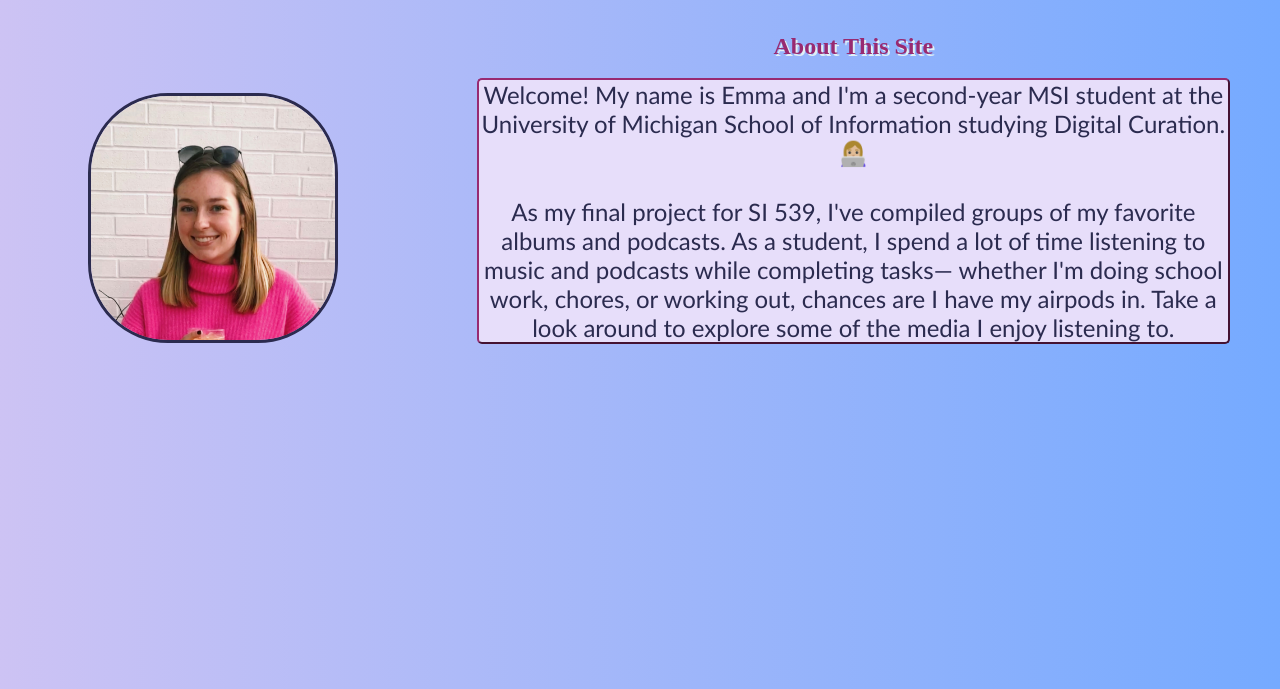
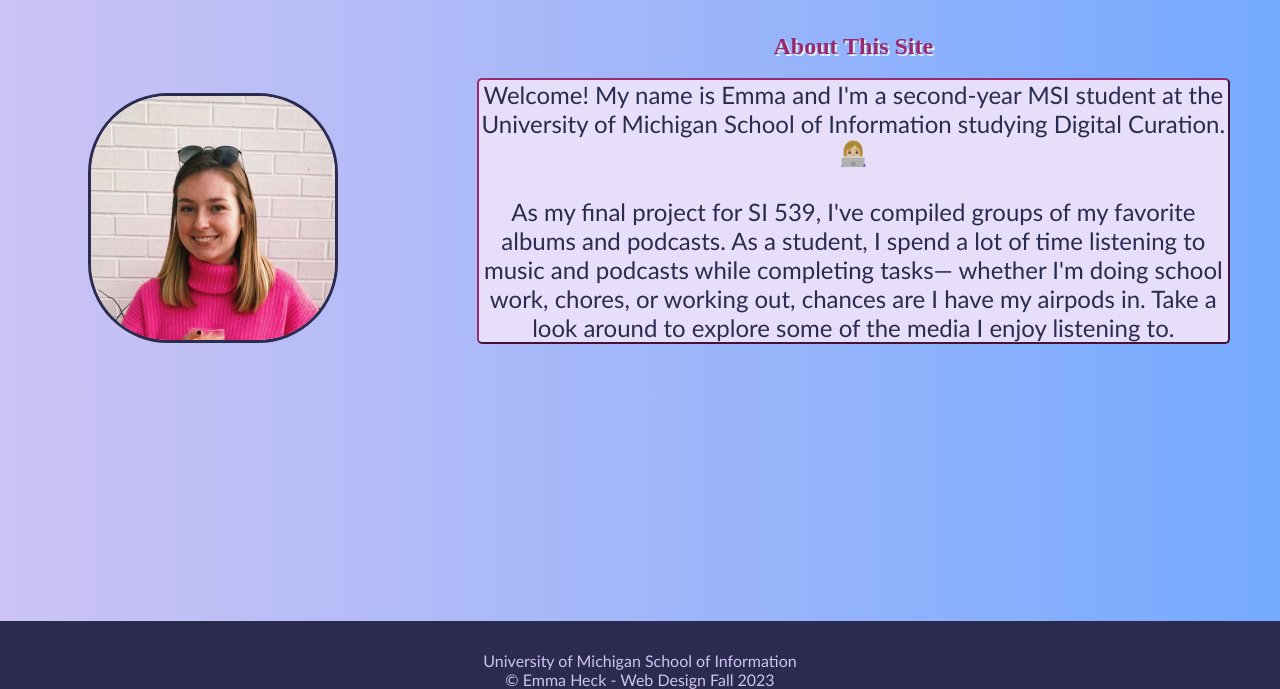
Before and after one commit to emmagheck/539-final-project, a plain HTML site: page index.html in a window 1280 px wide. Shown: the part 111-800 px from the top of the page. Drawn offline with Linux system fonts and the light colour scheme; a web font is replaced by a local one.

Commit message:
Add files via upload

```diff
--- a/css/style.css
+++ b/css/style.css
@@ -1,6 +1,9 @@
 /* Add gradient background */
 body {
-    background-image: linear-gradient(to right, rgba(205, 195, 244, 1) , rgba(117, 170, 255, 1))
+    min-height: 100vh;
+    background-image: linear-gradient(to right, rgba(205, 195, 244, 1) , rgba(117, 170, 255, 1));
+    display: flex;
+    flex-direction: column;
 }
 
 /* Create header that stays at top of page as you scroll */
@@ -188,12 +191,17 @@ a {
 
 
 
-  /* footer {
-    color:rgb(43, 43, 79);
-    font-weight: bold;
-  } */
+  footer{
+    background-color: rgb(43, 43, 79);
+    color: #cdc3f4;
+    text-align: center;
+    padding-top: 30px;
+    margin-top: auto;
+  }
 
-
+  .footer {
+    font-family: 'Gill Sans', 'Gill Sans MT', Calibri, 'Trebuchet MS', sans-serif;
+  }
 
 @media screen and (min-width: 800px) {
     a {
@@ -223,5 +231,11 @@ a {
         grid-column: 1 / span 1;
     }
 
-
+    footer {
+        background-color: rgb(43, 43, 79);
+        color: #cdc3f4;
+        text-align: center;
+        padding-top: 30px;
+        margin-top: auto;
+      }
 }
--- a/index.html
+++ b/index.html
@@ -40,6 +40,9 @@
       </div><br><br>
   </main>
 
-  <!-- <footer>
-    Emma Heck 2023
-  </footer> -->
+  <footer>
+    <p class="footer">University of Michigan School of Information <br/>
+      &copy; Emma Heck - Web Design Fall 2023</p>
+  </footer>
+</body>
+</html>
```
Also changed, not shown: albums.html (+6 -1 lines), podcasts.html (+6 -1 lines).
